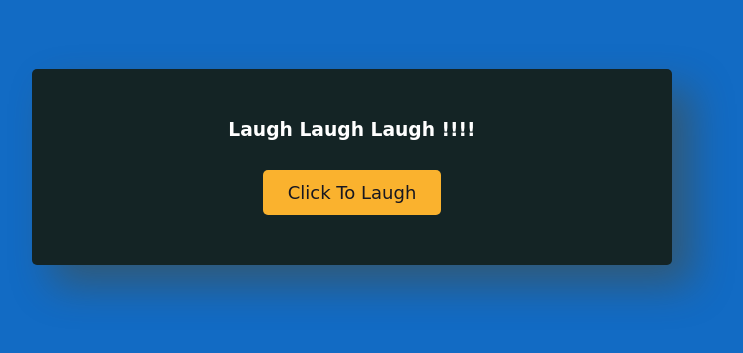
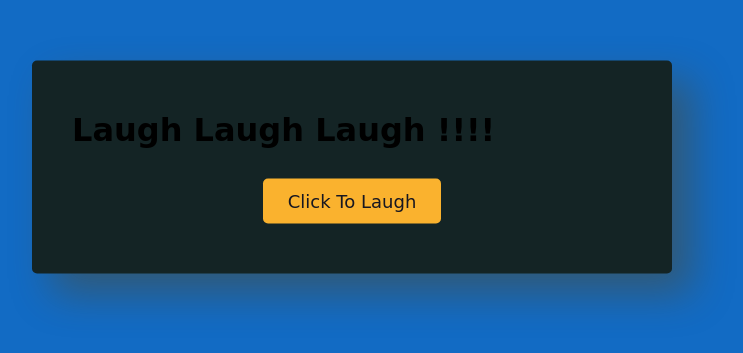
Before and after one commit to SAHIL-Sharma21/Random-Joke-genrator, a plain HTML site: page index.html in a window 1280 px wide. Shown: the part 233-586 px from the top of the page, without its empty margins (288-1031 px from the left). Drawn offline with Linux system fonts and the light colour scheme; no server answers.

Commit message:
Update index.html

```diff
--- a/index.html
+++ b/index.html
@@ -8,11 +8,12 @@
     <link rel="preconnect" href="https://fonts.gstatic.com" crossorigin>
     <link href="https://fonts.googleapis.com/css2?family=Asap:ital@0;1&display=swap" rel="stylesheet">
     <link rel="stylesheet" href="style.css">
+    <link rel="shortcut icon" href="https://img.icons8.com/?size=512&id=lRS2r4fDmiWv&format=png" type="image/png">
     <title>Jokie Jokes | Random Jokes</title>
 </head>
 <body>
     <div class="wrapper">
-        <h3> Laugh Laugh Laugh !!!!</h3>
+        <h1> Laugh Laugh Laugh !!!!</h1>
         <p id="joke"> </p>
         <button id="btn">Click To Laugh</button>
     </div>
```
